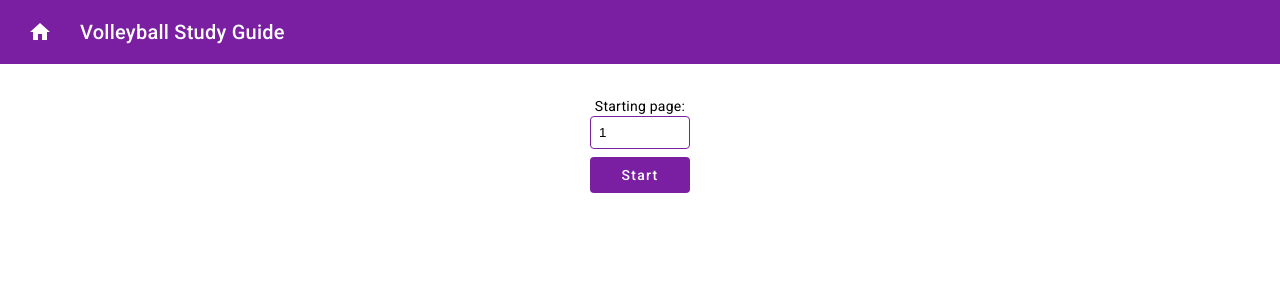
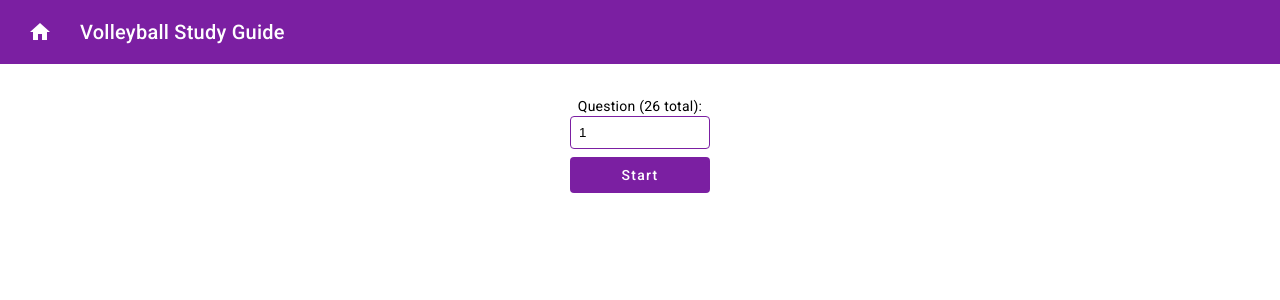
Before and after one commit to jefftoppings/volleyball-study-guide, an Angular app: page / in a window 1280 px wide. Shown: the top 300 px of the page. Built offline with nearby package versions, Linux system fonts and the light colour scheme.

Commit message:
chore: respect max questions

```diff
--- a/src/app/home/home.component.html
+++ b/src/app/home/home.component.html
@@ -1,6 +1,6 @@
 <div class="home-container">
   <div class="center-label">
-    <label for="startingPage">Starting page:</label>
+    <label for="startingPage">Question ({{max}} total):</label>
   </div>
   <input
     #startingPage
--- a/src/app/home/home.component.scss
+++ b/src/app/home/home.component.scss
@@ -14,6 +14,6 @@
     margin-bottom: 8px;
   }
   button {
-    width: 100px;
+    width: 140px;
   }
 }
--- a/src/app/question/question.service.ts
+++ b/src/app/question/question.service.ts
@@ -1,12 +1,15 @@
 import { Injectable, inject } from '@angular/core';
 import { ActivatedRoute } from '@angular/router';
-import { Observable, map, startWith, tap } from 'rxjs';
+import { Observable, map } from 'rxjs';
+import { QUESTIONS, Question } from '../data/questions';
 
 @Injectable({
   providedIn: 'root',
 })
 export class QuestionService {
-  static readonly maxQuestionId = 10;
+  static readonly maxQuestionId = QUESTIONS.length;
+
+  /* One more than the index */
   readonly questionId$: Observable<number> = inject(
     ActivatedRoute
   ).queryParams.pipe(
@@ -14,7 +17,7 @@ export class QuestionService {
     map((id) => parseInt(id || '0', 10))
   );
 
-  constructor() {}
-
-  // Add your service methods here
+  readonly currentQuestion$: Observable<Question> = this.questionId$.pipe(
+    map((questionId) => QUESTIONS[questionId - 1])
+  );
 }
```
